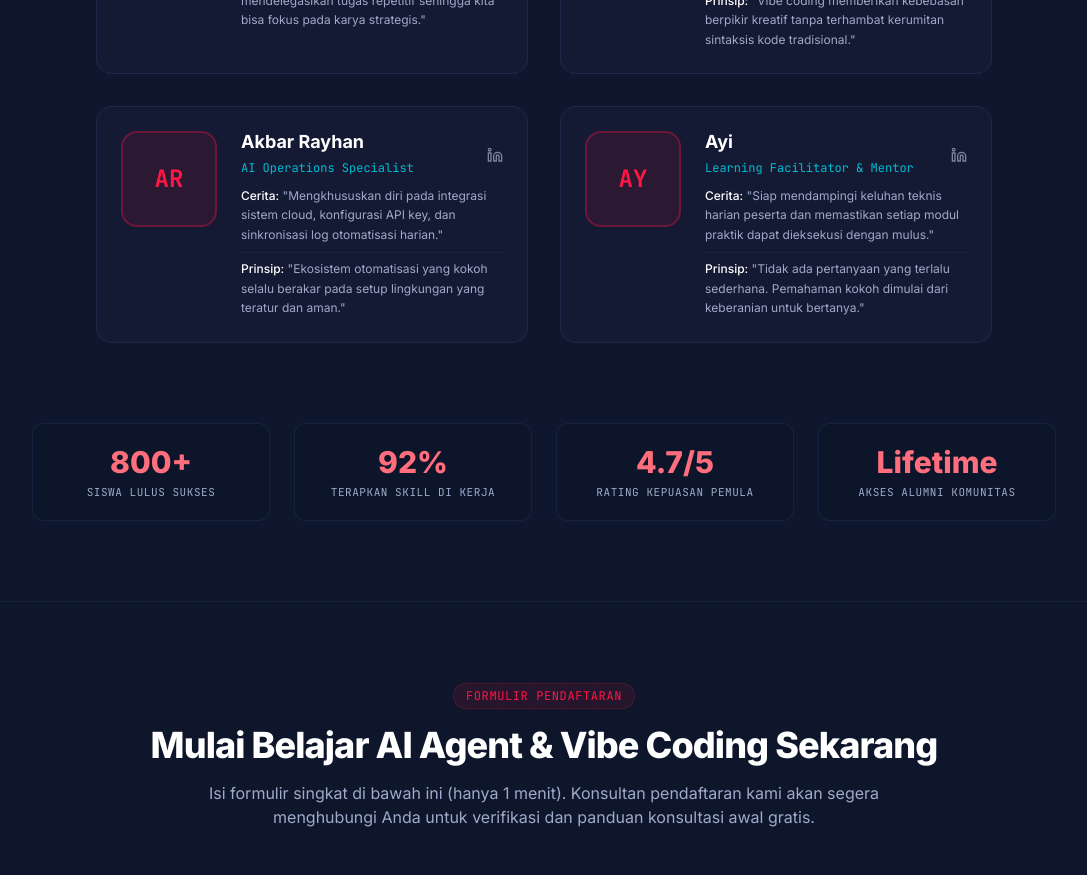
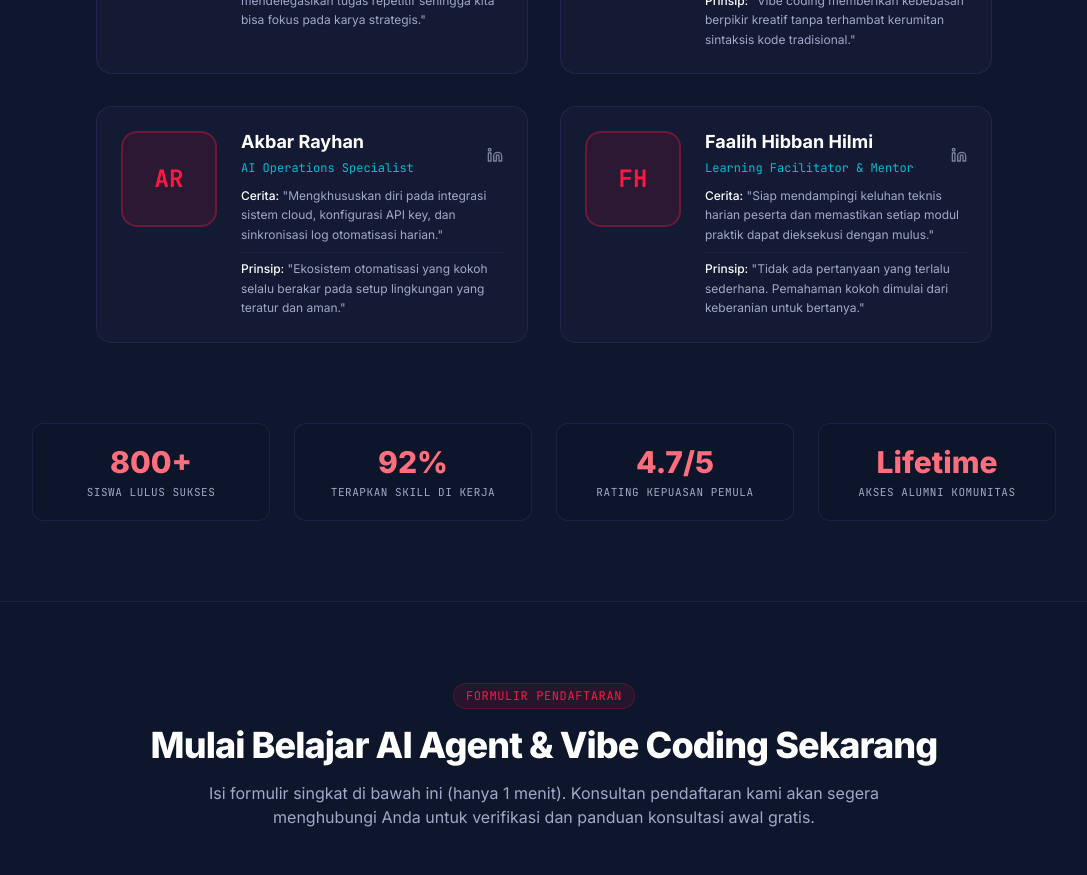
Before and after one commit to ThinKcode1717/AcademyUnderone, a React (Vite) app: page / in a window 1280 px wide. Shown: the part 7380-8255 px from the top of the page, without its empty margins (96-1183 px from the left). Built offline with nearby package versions, Linux system fonts and the light colour scheme.

Commit message:
refactor: update mentor name and initials in SupportedInstitution

```diff
--- a/src/components/SupportedInstitution.tsx
+++ b/src/components/SupportedInstitution.tsx
@@ -50,9 +50,9 @@ export default function SupportedInstitution() {
       linkedIn: '#'
     },
     {
-      name: 'Ayi',
+      name: 'Faalih Hibban Hilmi',
       role: language === 'id' ? 'Learning Facilitator & Mentor' : 'Learning Facilitator & Mentor',
-      initials: 'AY',
+      initials: 'FH',
       story: language === 'id'
         ? 'Siap mendampingi keluhan teknis harian peserta dan memastikan setiap modul praktik dapat dieksekusi dengan mulus.'
         : 'Ready to assist students with daily technical issues and ensure every practical exercise runs flawlessly.',
```
